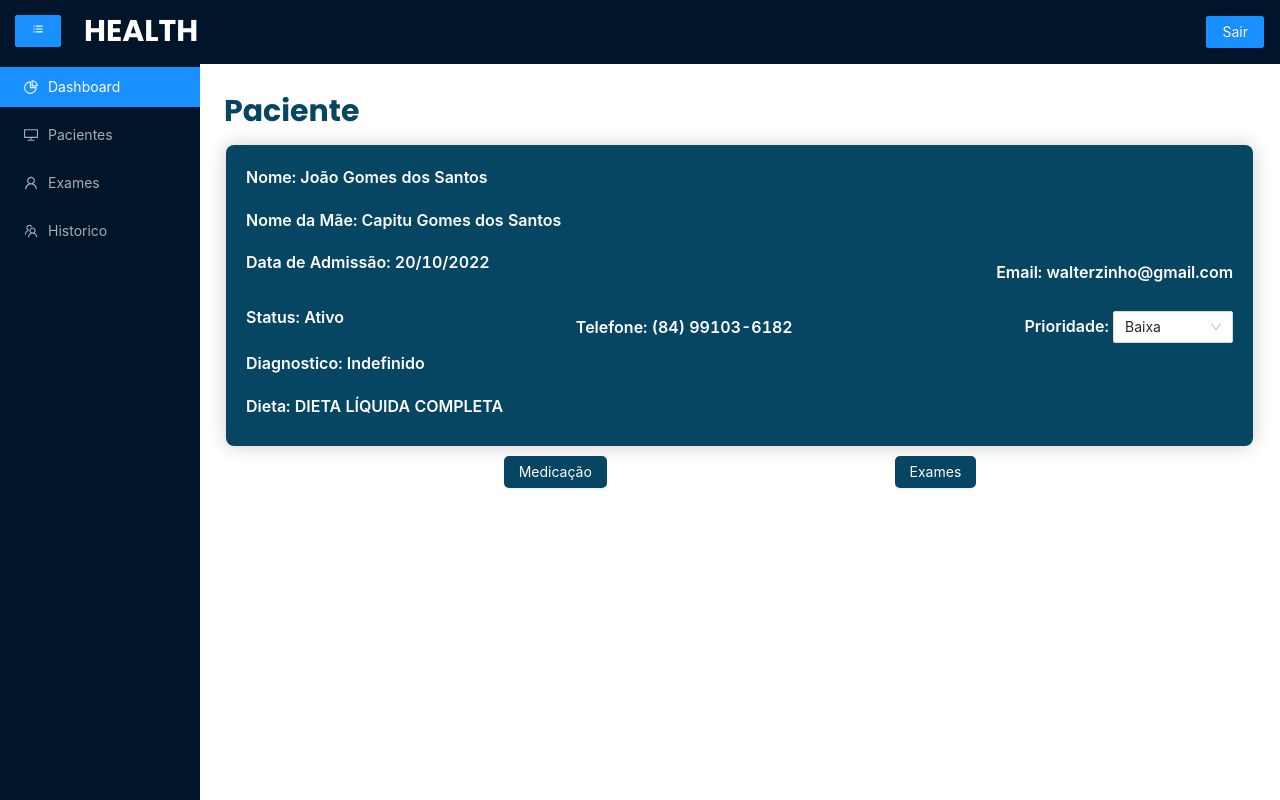
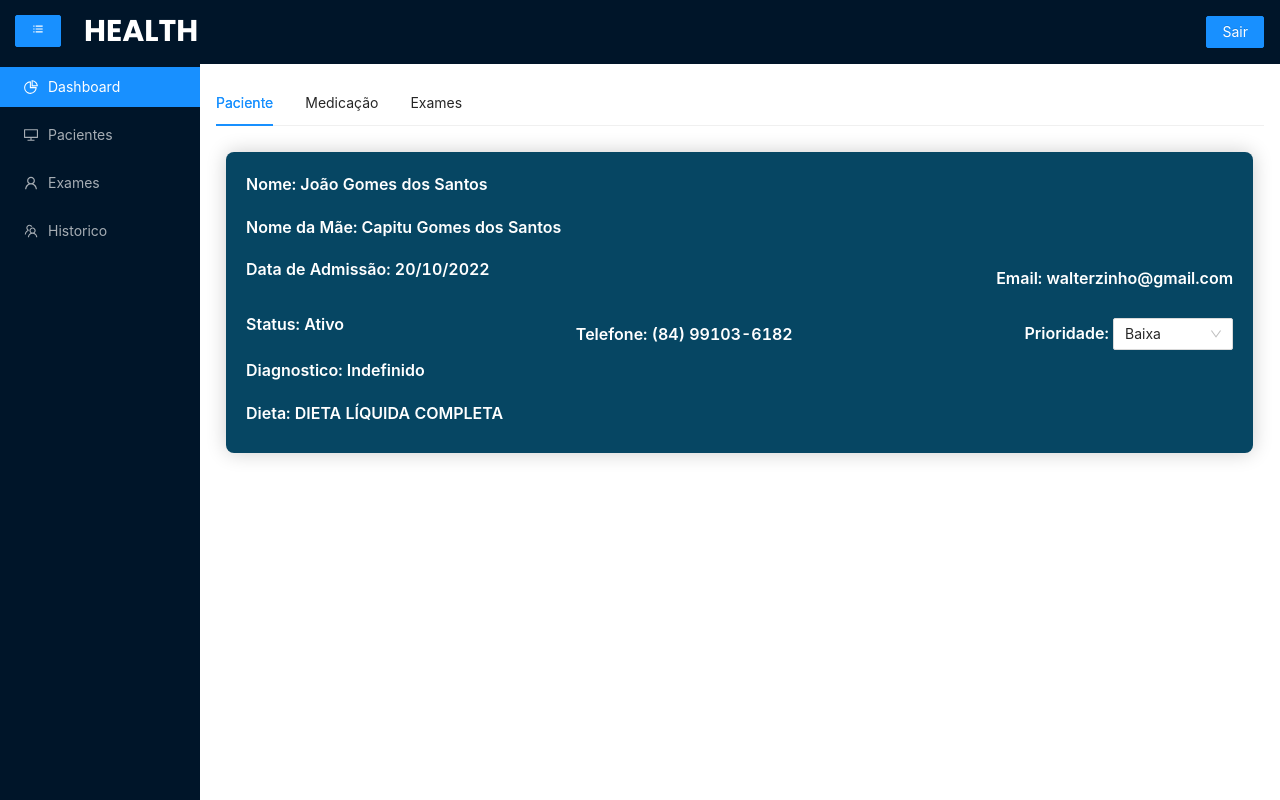
Before and after one commit to artiefellype/health-sistema-hospitalar, a Next.js app: page /paciente in a window 1280 px wide. Built offline with nearby package versions, Linux system fonts and the light colour scheme.

Commit message:
feate. Add tabs paciente

```diff
--- a/package.json
+++ b/package.json
@@ -10,11 +10,13 @@
   },
   "dependencies": {
     "@ant-design/charts": "^1.4.2",
+    "@types/qrcode": "^1.5.0",
     "@types/react-icons": "^3.0.0",
     "@types/styled-components": "^5.1.26",
     "antd": "^4.23.1",
     "babel-plugin-styled-components": "^2.0.7",
     "next": "12.3.0",
+    "qrcode": "^1.5.1",
     "react": "18.2.0",
     "react-dom": "18.2.0",
     "react-icons": "^4.4.0",
--- a/pages/paciente/index.tsx
+++ b/pages/paciente/index.tsx
@@ -1,45 +1,63 @@
-import { Box, DescriptionAnt, Dropdown, Painel, Title } from "../../src/components";
+import { Box, DescriptionAnt, Dropdown, ExameAnt, Painel, Title } from "../../src/components";
 import {IoMdArrowDropdown} from "react-icons/io";
 import { useState } from "react";
 import { Button } from "antd";
 import Link from "next/link";
-export default function Paciente(){
-    return(
+import { Tabs } from 'antd';
+import React from 'react';
+import Typography from "antd/lib/typography";
+
+const onChange = (key: string) => {
+  console.log(key);
+};
+
+const Paciente: React.FC = () => (
+  <Tabs
+    defaultActiveKey="1"
+    onChange={onChange}
+    items={[
+      {
+        label: `Paciente`,
+        key: '1',
+        children:
         <div>
-            <Title color= {"#064663"}>
-                Paciente
-            </Title>
         <Painel padding = {20} background={"#064663"} color={"#fff"}>
            <DescriptionAnt/>
         </Painel>
-            <Box justifyContent={"space-evenly"}>
-                <Button
-                    type="primary"
+
+    </div>
+        ,
+      },
+      {
+        label: `Medicação`,
+        key: '2',
+        children: <Painel padding = {20} background={"#064663"} color={"#fff"}>
+        <Box backgroundColor={"#fff"} padding={15}>
+            <Typography.Text style={{
+                fontSize: 18,
+                fontWeight: 700,
+            }}>EPINEFRINA 1mg/mL ampola 1mL – sol.injetável</Typography.Text>
+            <Typography.Text
                 style={{
-                        background: "#064663",
-                        border: "none",
-                        borderRadius: 5,
-                        color: "#fff",
+                    fontSize: 18,
+                    fontWeight: 700,
                 }}
-                >
-                    <Link href="paciente/Medicamento">
-                        Medicação
-                    </Link>
-                </Button>
-                <Button
-                    type="primary"
+            >Frequência</Typography.Text>
+            <Typography.Text
                 style={{
-                        background: "#064663",
-                        border: "none",
-                        borderRadius: 5,
-                        color: "#fff",
+                    fontSize: 18,
+                    fontWeight: 700,
                 }}
-                >
-                    <Link href="paciente/Exame">
-                        Exames
-                    </Link>
-                </Button>
+            >8/8 h</Typography.Text>
         </Box>
-        </div>
-    )
-}
+    </Painel>,
+      },
+      {
+        label: `Exames`,
+        key: '3',
+        children: <ExameAnt/>,
+      },
+    ]}
+  />
+);
+export default Paciente;
--- a/src/components/TableAnt/index.tsx
+++ b/src/components/TableAnt/index.tsx
@@ -2,11 +2,12 @@
 import { Table } from 'antd';
 import { IconType }from 'react-icons'
 import type { ColumnsType } from 'antd/es/table';
-import React from 'react';
+import { useEffect, useState } from 'react';
 import Title from '../Title';
 import { IoQrCode } from 'react-icons/io5';
 import { AiFillEdit } from 'react-icons/ai';
 import Link from 'next/link';
+import QRCode from 'qrcode';
 
 interface DataType {
     key: React.Key;
@@ -17,50 +18,6 @@ interface DataType {
     Acoes: string;
 }
 
-const columns: ColumnsType<DataType> = [
-    {
-        title: 'Id',
-        dataIndex: 'Id',
-    },
-    {
-        title: 'Nome',
-        dataIndex: 'Nome',
-    },
-    {
-        title: 'Data de Entrada',
-        dataIndex: 'DataEntrada',
-    },
-    {
-        title: 'Status',
-        dataIndex: 'Status',
-    },
-    {
-        title: 'Ações',
-        dataIndex: 'Acoes',
-        render: () => (
-            <>
-                <Link href={"/paciente/"}>
-                    <a style={
-                        {
-                            color: '#000',
-                            fontSize: '1rem',
-                            paddingLeft: '0.5rem'
-                        }
-                    }><IoQrCode/></a>
-                </Link>
-                <Link href="/cadastrarPacientes">
-                <a style={
-                        {
-                            color: '#000',
-                            fontSize: '1rem',
-                            paddingLeft: '0.5rem'
-                        }
-                    }><AiFillEdit/></a>
-                </Link>
-            </>
-        ),
-    },
-];
 
 const data: DataType[] = [
     {
@@ -88,8 +45,94 @@ const data: DataType[] = [
         Acoes: '',
     },
 ];
-const App: React.FC = () => (
+
+
+export default function App() {
+    const [open, setOpen] = useState(false);
+    const columns: ColumnsType<DataType> = [
+        {
+            title: 'Id',
+            dataIndex: 'Id',
+        },
+        {
+            title: 'Nome',
+            dataIndex: 'Nome',
+        },
+        {
+            title: 'Data de Entrada',
+            dataIndex: 'DataEntrada',
+        },
+        {
+            title: 'Status',
+            dataIndex: 'Status',
+        },
+        {
+            title: 'Ações',
+            dataIndex: 'Acoes',
+            render: () => (
+                <>
+                    <button style={
+                            {
+                                color: '#000',
+                                fontSize: '1rem',
+                                paddingLeft: '0.5rem'
+                            }
+                        }
+                        onClick={() =>
+                            setOpen(!open)}
+                            onBlur={()=>setOpen(false)}
+                            >
+                        <IoQrCode size={20} />
+                    </button>
+                    <Link href="/cadastrarPacientes">
+                    <a style={
+                            {
+                                color: '#000',
+                                fontSize: '1rem',
+                                paddingLeft: '0.5rem'
+                            }
+                        }><AiFillEdit/></a>
+                    </Link>
+                </>
+            ),
+        },
+    ];
+const [src,setSrc] = useState('');
+    useEffect(() => {
+        QRCode.toDataURL('https://health-sistema-hospitalar-vczy.vercel.app/paciente').then((url:any) => {
+            setSrc(url);
+        })
+    }, []);
+    return(
+
     <div>
+        <div
+            style={{
+                display: open ? 'flex' : 'none',
+                justifyContent: 'center',
+                alignItems: 'center',
+                flexDirection: 'column',
+                position: 'absolute',
+                top: 0,
+                left: 0,
+                width: '100%',
+                height: '100%',
+                backgroundColor: 'rgba(0,0,0,0.5)',
+                zIndex: 9999,
+
+            }}
+            >
+            <img src={src} alt="QRCode"
+                style={
+                    {
+                        width: '350px',
+                        height: '350px',
+                        background: '#fff',
+                    }
+                }
+
+            />
+        </div>
         <Title>
             Pacientes
         </Title>
@@ -97,5 +140,5 @@ const App: React.FC = () => (
 
         />
     </div>
-);
-export default App;
+
+    )};
```
Also changed, not shown: pages/paciente/Medicamento/index.tsx (+1 -20 lines), 1 other file (tests, documents, lock files or other folders). Lines whose indentation alone changed are shown as unchanged.
